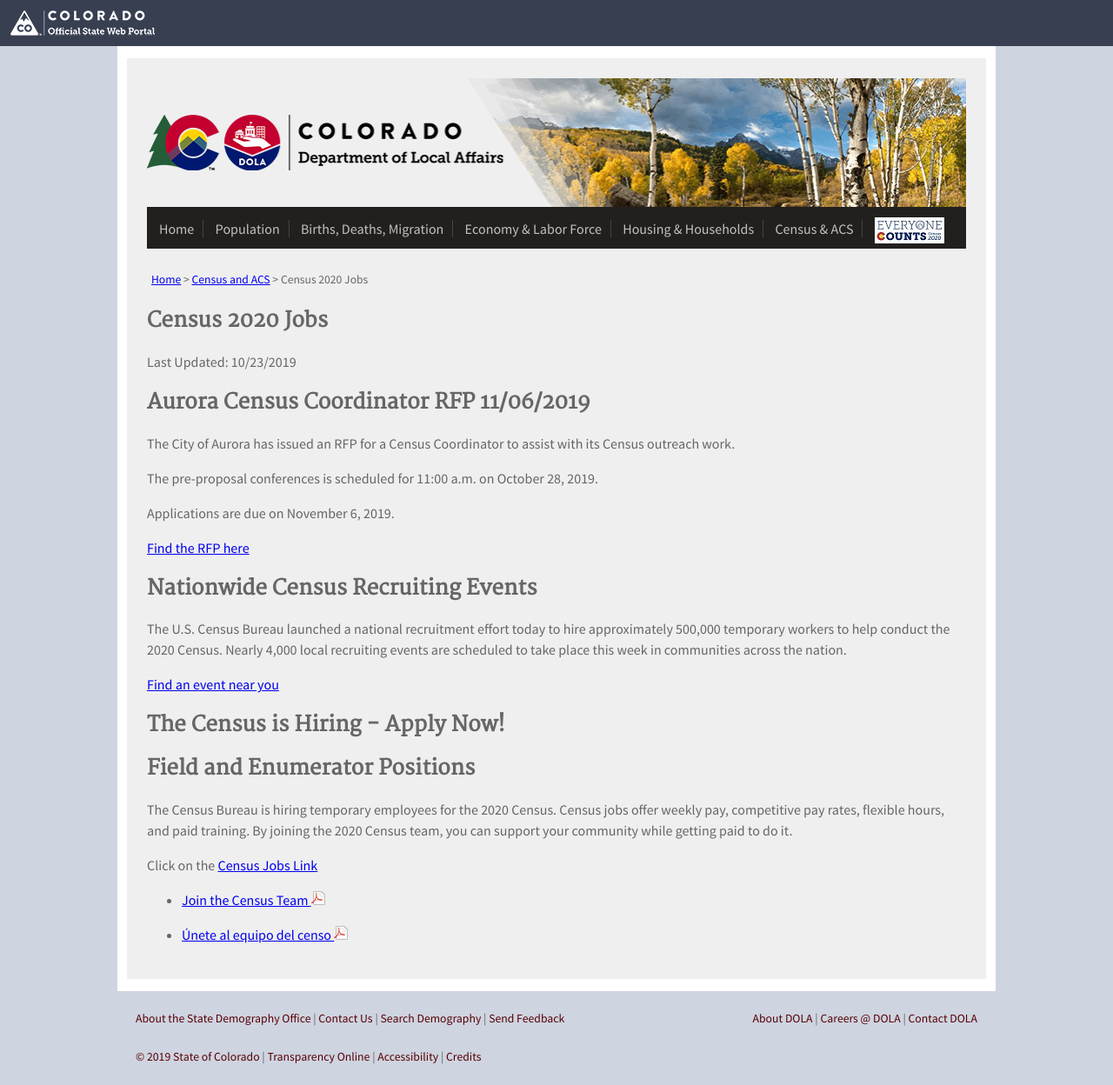
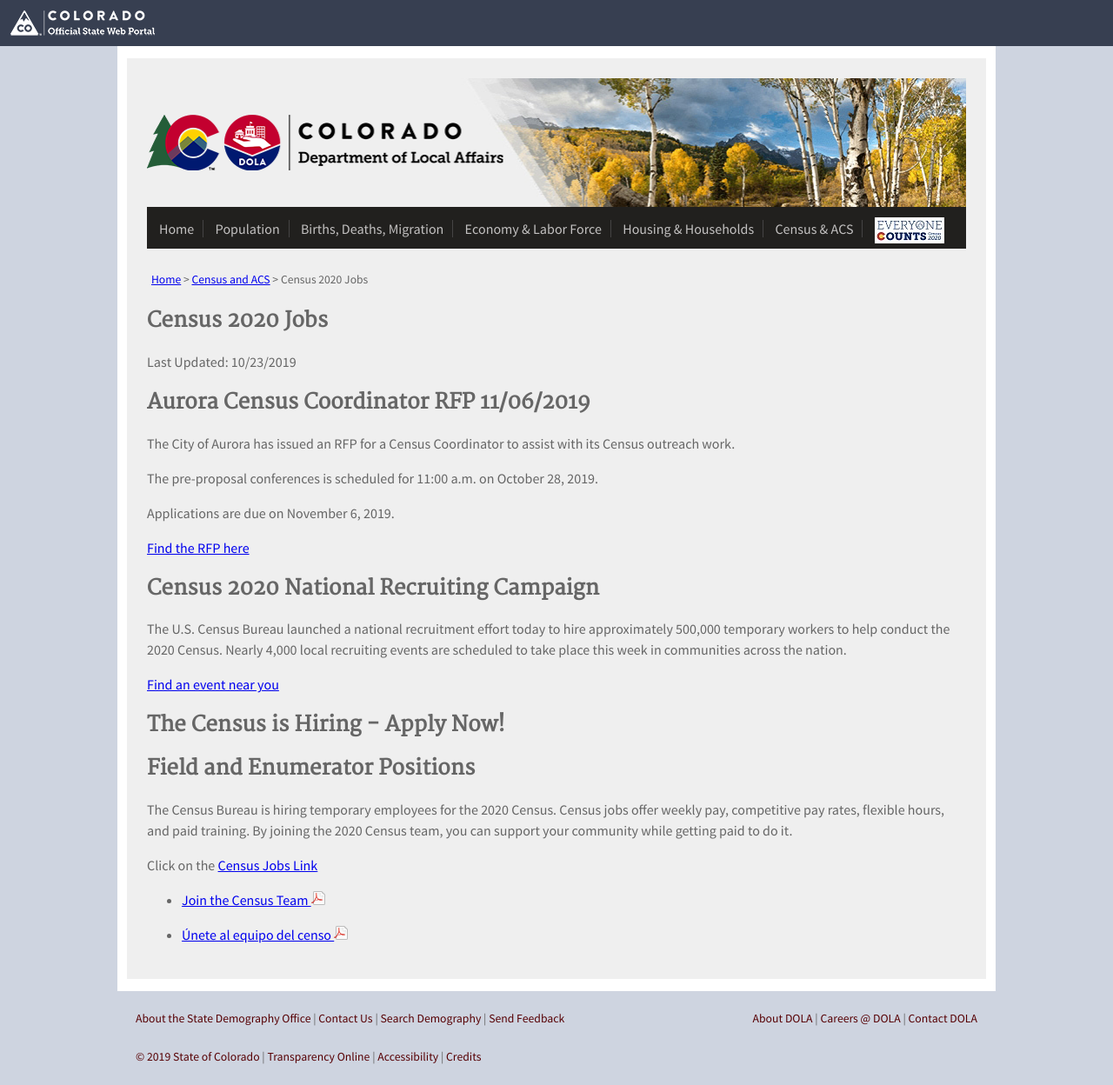
Before and after one commit to TBleess/Website_New, a Jekyll site: the page built from pages/5_CensusACS/2020-census-jobs.md, in a window 1280 px wide. Shown: the whole page at 87% size. Built offline with Jekyll 4.4.1, drawn with Linux system fonts in a browser that asks for light colours.

Commit message:
Update 2020-census-jobs.md

```diff
--- a/pages/5_CensusACS/2020-census-jobs.md
+++ b/pages/5_CensusACS/2020-census-jobs.md
@@ -20,11 +20,11 @@
 
 [Find the RFP here](https://drive.google.com/open?id=1YI6Dx3XYaiXulzu4_BYyMr3zm0J-bmiV)
 
-## Nationwide Census Recruiting Events
+## Census 2020 National Recruiting Campaign
 
 The U.S. Census Bureau launched a national recruitment effort today to hire approximately 500,000 temporary workers to help conduct the 2020 Census. Nearly 4,000 local recruiting events are scheduled to take place this week in communities across the nation.
 
-[Find an event near you](https://2020census.gov/en/news-events/recruitment-campaign.html?utm_campaign=20191022msc20s2ccallrs&utm_medium=email&utm_source=govdelivery)
+[Find an event near you](https://www.census.gov/library/stories/2019/10/2020-census-recruitment-campaign-kicks-off-today.html?utm_campaign=20191025msacos1ccstors&utm_medium=email&utm_source=govdelivery)
 
 
 ## The Census is Hiring - Apply Now!
```
